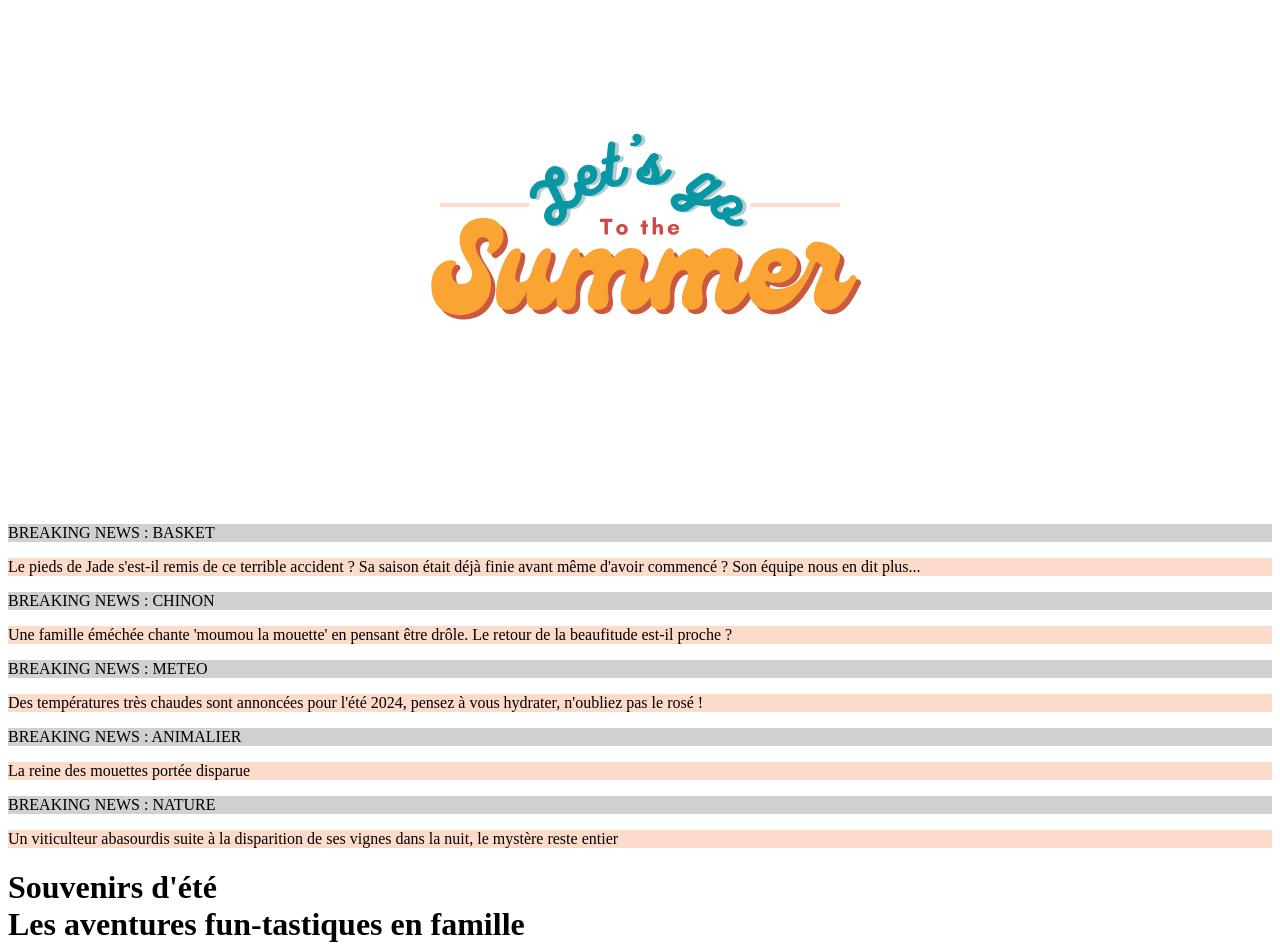
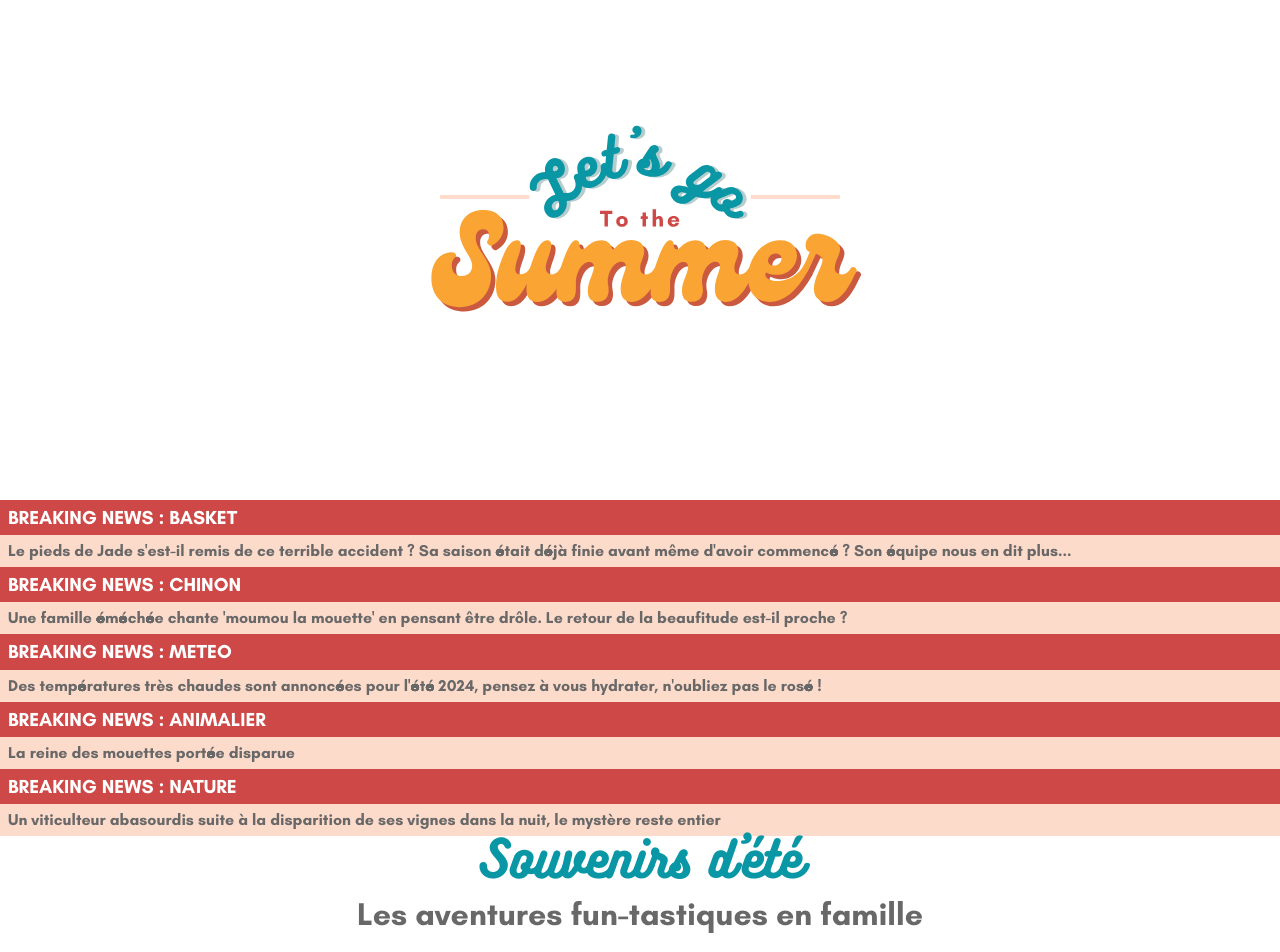
Before and after one commit to PixelsAndCookies/lets-go-to-the-summer, a React (Vite) app: page / in a window 1280 px wide. Shown: the top 952 px of the page. Built offline with nearby package versions, Linux system fonts and the light colour scheme.

Commit message:
compiling css

```diff
--- a/src/style/main.css
+++ b/src/style/main.css
@@ -1,3 +1,57 @@
+/* http://meyerweb.com/eric/tools/css/reset/
+   v2.0 | 20110126
+   License: none (public domain)
+*/
+html, body, div, span, applet, object, iframe,
+h1, h2, h3, h4, h5, h6, p, blockquote, pre,
+a, abbr, acronym, address, big, cite, code,
+del, dfn, em, img, ins, kbd, q, s, samp,
+small, strike, strong, sub, sup, tt, var,
+b, u, i, center,
+dl, dt, dd, ol, ul, li,
+fieldset, form, label, legend,
+table, caption, tbody, tfoot, thead, tr, th, td,
+article, aside, canvas, details, embed,
+figure, figcaption, footer, header, hgroup,
+menu, nav, output, ruby, section, summary,
+time, mark, audio, video {
+  margin: 0;
+  padding: 0;
+  border: 0;
+  font-size: 100%;
+  font: inherit;
+  vertical-align: baseline;
+}
+
+/* HTML5 display-role reset for older browsers */
+article, aside, details, figcaption, figure,
+footer, header, hgroup, menu, nav, section {
+  display: block;
+}
+
+body {
+  line-height: 1;
+}
+
+ol, ul {
+  list-style: none;
+}
+
+blockquote, q {
+  quotes: none;
+}
+
+blockquote:before, blockquote:after,
+q:before, q:after {
+  content: "";
+  content: none;
+}
+
+table {
+  border-collapse: collapse;
+  border-spacing: 0;
+}
+
 @font-face {
   font-family: bukhariScript;
   src: url(./fonts/Bukhari-Script.otf);
@@ -8,17 +62,37 @@
 }
 @font-face {
   font-family: glacialIndifference;
-  src: url(./fonts/GlacialIndifference-Regular.otf);
+  src: url(./fonts/GlacialIndifference-Bold.otf);
 }
 header {
   display: flex;
   justify-content: center;
 }
 
+h1 {
+  color: #0996a5;
+  font-family: bukhariScript;
+  font-size: 3rem;
+  text-align: center;
+}
+
+h1 span {
+  font-family: glacialIndifference;
+  color: #686868;
+  font-size: 2rem;
+}
+
 .flashinfo-categ {
-  background-color: #d0d0cf;
+  background-color: #ce4847;
+  color: #ffffff;
+  font-family: glacialIndifference;
+  padding: 0.5rem;
+  font-size: 1.2rem;
 }
 
 .flashinfo-text {
   background-color: #fddbcb;
+  color: #686868;
+  font-family: glacialIndifference;
+  padding: 0.5rem;
 }/*# sourceMappingURL=main.css.map */
```
Also changed, not shown: 1 other file (tests, documents, lock files or other folders).
